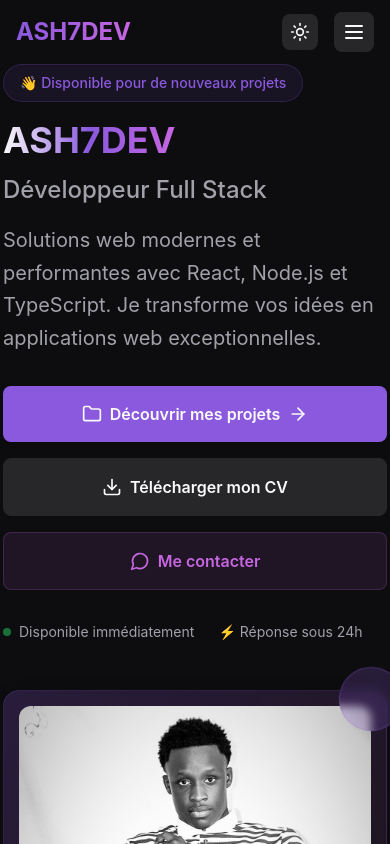
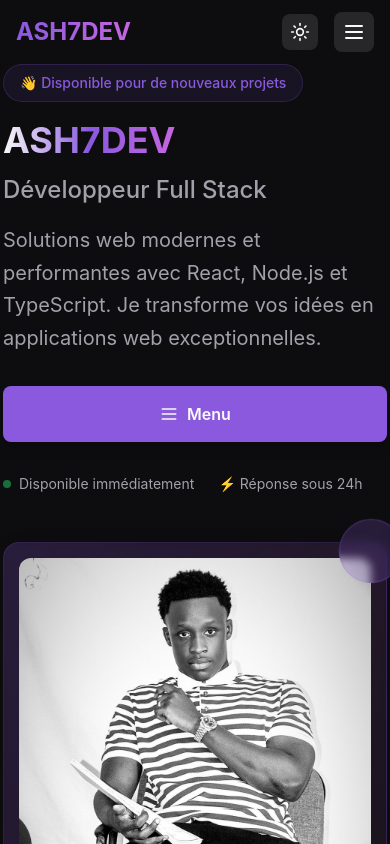
Before and after one commit to ash7dev/PortfolioAsh7dev, a React (Vite) app: page / in a window 390 px wide. Shown: the top 844 px of the page. Built offline with nearby package versions, Linux system fonts and the light colour scheme.

Commit message:
Fix MENU

```diff
--- a/src/components/HeroSection.tsx
+++ b/src/components/HeroSection.tsx
@@ -1,9 +1,13 @@
-import { useState } from 'react';
+import React, { useState } from 'react';
 import { motion } from 'framer-motion';
-import { ArrowRight, Download, MessageCircle, Folder } from 'lucide-react';
+import { Button } from '@/components/ui/button';
+import { Badge } from '@/components/ui/badge';
+import { ChevronDown, Download, ExternalLink, Github, Mail, MapPin, Phone, Calendar, Folder, ArrowRight, MessageCircle, Menu, X } from 'lucide-react';
+import { useTheme } from '@/contexts/ThemeContext';
 
 const HeroSection = () => {
   const [imageError, setImageError] = useState(false);
+  const [showMobileMenu, setShowMobileMenu] = useState(false);
   const containerVariants = {
     hidden: { opacity: 0 },
     visible: {
@@ -59,9 +63,77 @@ const HeroSection = () => {
               </p>
             </motion.div>
 
+            {/* Mobile Menu Button */}
+            <motion.div variants={itemVariants} className="sm:hidden">
+              <motion.button
+                onClick={() => setShowMobileMenu(!showMobileMenu)}
+                className="w-full px-8 py-4 bg-primary text-primary-foreground rounded-lg font-semibold hover:bg-primary/90 transition-all duration-200 shadow-lg hover:shadow-primary/25 flex items-center justify-center"
+                whileHover={{ scale: 1.02, y: -2 }}
+                whileTap={{ scale: 0.98 }}
+              >
+                {showMobileMenu ? (
+                  <>
+                    <X className="mr-2 h-5 w-5" />
+                    Fermer le menu
+                  </>
+                ) : (
+                  <>
+                    <Menu className="mr-2 h-5 w-5" />
+                    Menu
+                  </>
+                )}
+              </motion.button>
+
+              {/* Mobile Dropdown Menu */}
+              {showMobileMenu && (
+                <motion.div
+                  initial={{ opacity: 0, y: -10 }}
+                  animate={{ opacity: 1, y: 0 }}
+                  exit={{ opacity: 0, y: -10 }}
+                  className="mt-4 space-y-3"
+                >
+                  <motion.a
+                    href="#portfolio"
+                    onClick={() => setShowMobileMenu(false)}
+                    className="w-full group inline-flex items-center justify-center px-6 py-3 bg-primary/90 text-primary-foreground rounded-lg font-medium hover:bg-primary transition-all duration-200"
+                    whileHover={{ scale: 1.02 }}
+                    whileTap={{ scale: 0.98 }}
+                  >
+                    <Folder className="mr-2 h-4 w-4" />
+                    Découvrir mes projets
+                    <ArrowRight className="ml-2 h-4 w-4 group-hover:translate-x-1 transition-transform" />
+                  </motion.a>
+
+                  <motion.a
+                    href="/cv-ash7dev.pdf"
+                    onClick={() => setShowMobileMenu(false)}
+                    className="w-full group inline-flex items-center justify-center px-6 py-3 bg-secondary text-secondary-foreground rounded-lg font-medium hover:bg-secondary/80 transition-all duration-200 border border-border"
+                    whileHover={{ scale: 1.02 }}
+                    whileTap={{ scale: 0.98 }}
+                    download
+                  >
+                    <Download className="mr-2 h-4 w-4" />
+                    Télécharger mon CV
+                  </motion.a>
+
+                  <motion.a
+                    href="#contact"
+                    onClick={() => setShowMobileMenu(false)}
+                    className="w-full group inline-flex items-center justify-center px-6 py-3 bg-accent/10 text-accent rounded-lg font-medium hover:bg-accent/20 transition-all duration-200 border border-accent/20"
+                    whileHover={{ scale: 1.02 }}
+                    whileTap={{ scale: 0.98 }}
+                  >
+                    <MessageCircle className="mr-2 h-4 w-4" />
+                    Me contacter
+                  </motion.a>
+                </motion.div>
+              )}
+            </motion.div>
+
+            {/* Desktop Buttons */}
             <motion.div
               variants={itemVariants}
-              className="flex flex-col sm:flex-row gap-4"
+              className="hidden sm:flex flex-col sm:flex-row gap-4"
             >
               <motion.a
                 href="#portfolio"
--- a/src/components/PortfolioSection.tsx
+++ b/src/components/PortfolioSection.tsx
@@ -70,7 +70,7 @@ const PortfolioSection = () => {
       image: "/images/portfolio/PORTFOLIO.png",
       technologies: ["React", "TypeScript", "Tailwind CSS", "Framer Motion", "Vite"],
       category: "frontend",
-      demoUrl: "https://ash-dev.vercel.app",
+      demoUrl: "https://portfolio-ash7dev.vercel.app/",
       githubUrl: "https://github.com/ash7dev/portfolio-personnel",
       featured: false
     }
```
